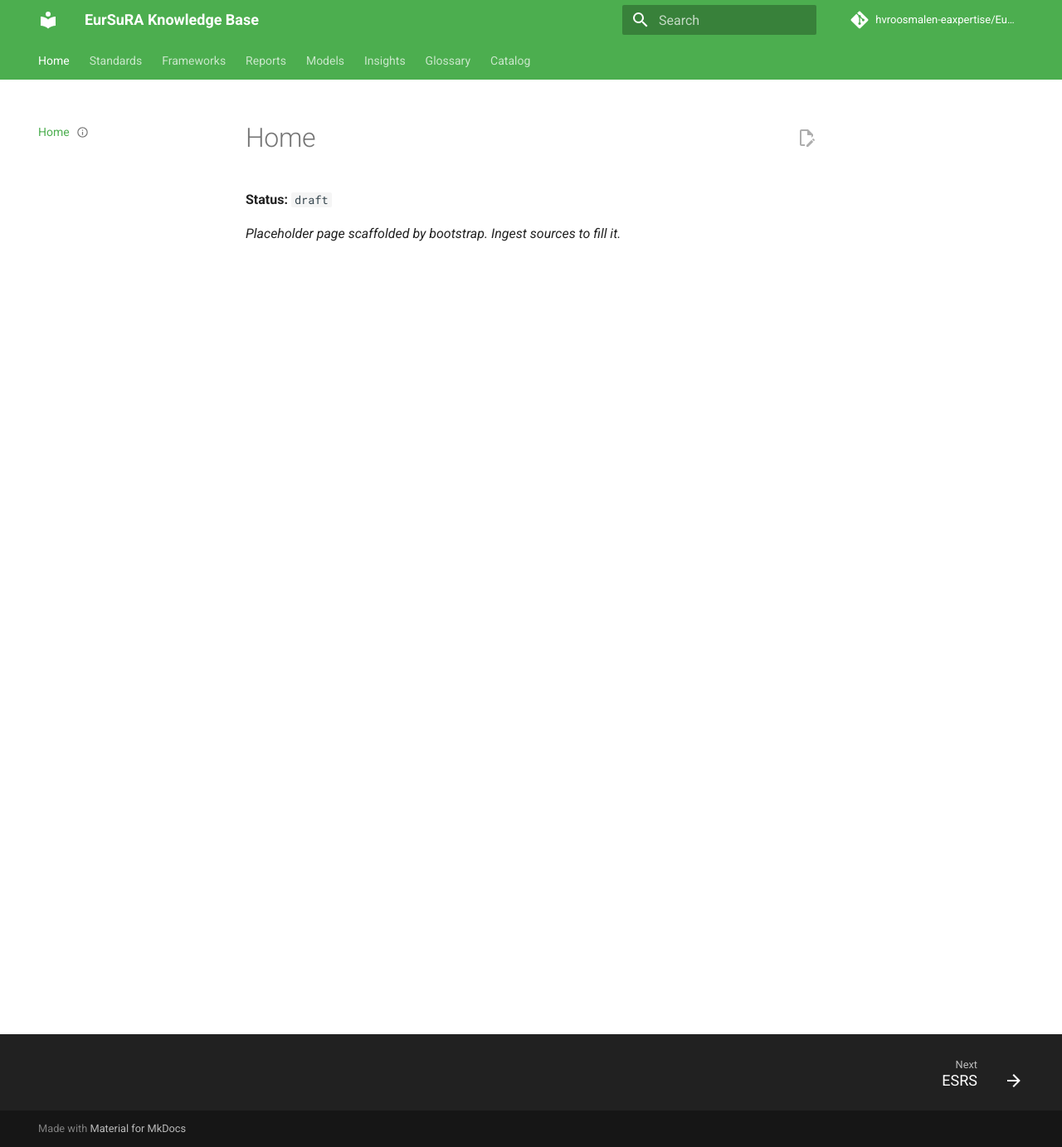
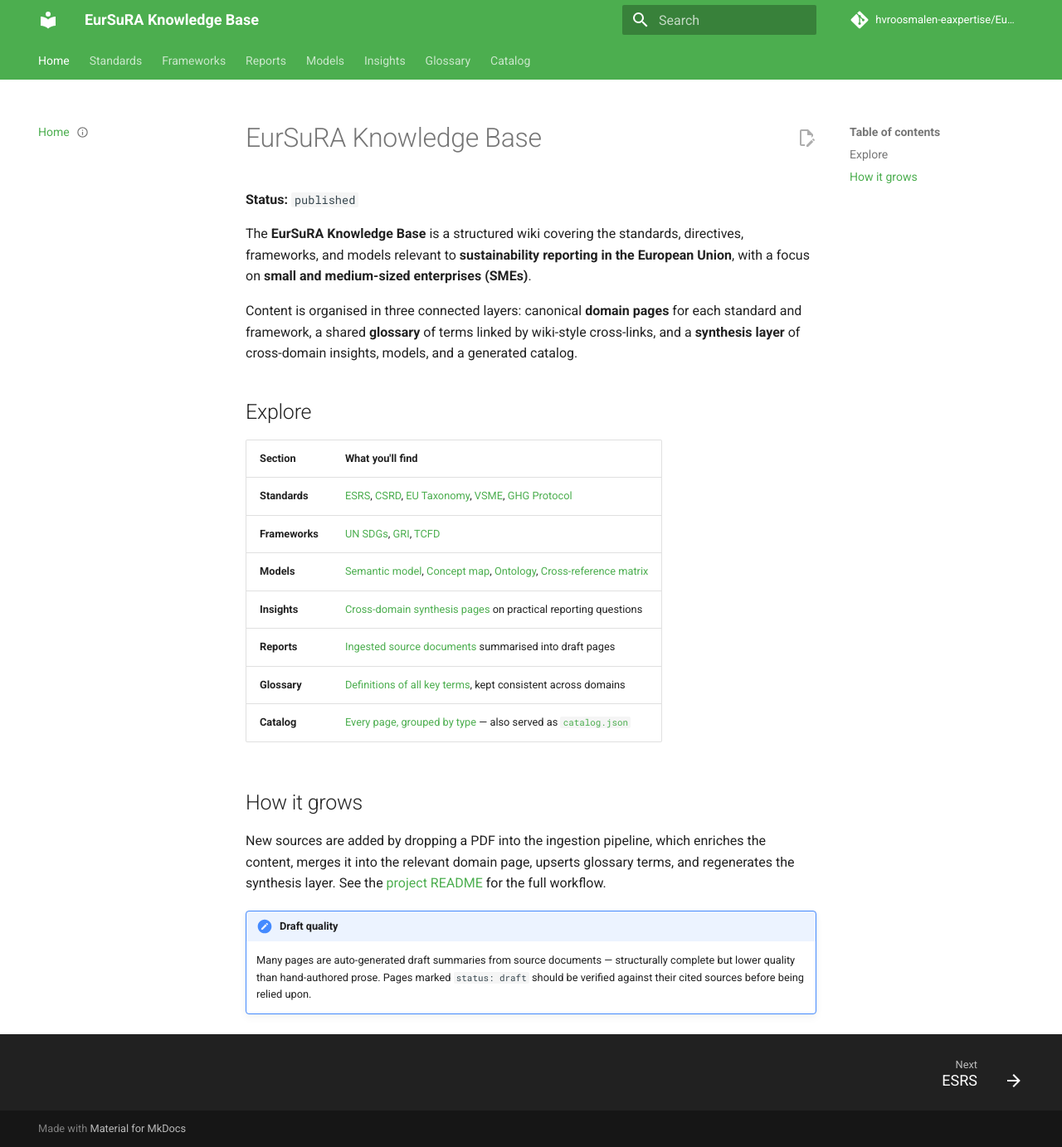
Before and after one commit to hvroosmalen-eaxpertise/EurSuRA-kb, an MkDocs documentation site: the page built from docs/index.md, in a window 1280 px wide and 1383 px high. Shown: the whole window at 83% size. Built offline with MkDocs 1.6.1 and Material for MkDocs 9.7.7, drawn with Linux system fonts in a browser that asks for light colours; comment, search, counter and statistics services are not loaded.

Commit message:
docs: replace bootstrap placeholder landing pages with real content
Fill the home page, the reports/2026 and insights section overviews, and note
the empty reports/2025 section. These index pages are never written by ingest
(only scaffolded as placeholders), so they are authored by hand here.

Co-Authored-By: Claude Opus 4.8 <noreply@anthropic.com>

```diff
--- a/docs/index.md
+++ b/docs/index.md
@@ -1,8 +1,42 @@
 ---
 title: Home
-status: draft
+summary: A structured knowledge base on EU sustainability reporting for SMEs.
+status: published
 ---
 
-# Home
+# EurSuRA Knowledge Base
 
-*Placeholder page scaffolded by bootstrap. Ingest sources to fill it.*
+The **EurSuRA Knowledge Base** is a structured wiki covering the standards,
+directives, frameworks, and models relevant to **sustainability reporting in the
+European Union**, with a focus on **small and medium-sized enterprises (SMEs)**.
+
+Content is organised in three connected layers: canonical **domain pages** for
+each standard and framework, a shared **glossary** of terms linked by
+wiki-style cross-links, and a **synthesis layer** of cross-domain insights,
+models, and a generated catalog.
+
+## Explore
+
+| Section | What you'll find |
+|---|---|
+| **Standards** | [ESRS](standards/esrs/index.md), [CSRD](standards/csrd/index.md), [EU Taxonomy](standards/eu-taxonomy/index.md), [VSME](standards/vsme/index.md), [GHG Protocol](standards/ghg-protocol/index.md) |
+| **Frameworks** | [UN SDGs](frameworks/un-sdgs/index.md), [GRI](frameworks/gri/index.md), [TCFD](frameworks/tcfd/index.md) |
+| **Models** | [Semantic model](models/semantic-model.md), [Concept map](models/concept-map.md), [Ontology](models/ontology.md), [Cross-reference matrix](cross-reference-matrix.md) |
+| **Insights** | [Cross-domain synthesis pages](insights/index.md) on practical reporting questions |
+| **Reports** | [Ingested source documents](reports/2026/index.md) summarised into draft pages |
+| **Glossary** | [Definitions of all key terms](glossary.md), kept consistent across domains |
+| **Catalog** | [Every page, grouped by type](catalog.md) — also served as [`catalog.json`](catalog.json) |
+
+## How it grows
+
+New sources are added by dropping a PDF into the ingestion pipeline, which
+enriches the content, merges it into the relevant domain page, upserts glossary
+terms, and regenerates the synthesis layer. See the
+[project README](https://github.com/hvroosmalen-eaxpertise/EurSuRA-kb#readme)
+for the full workflow.
+
+!!! note "Draft quality"
+    Many pages are auto-generated draft summaries from source documents —
+    structurally complete but lower quality than hand-authored prose. Pages
+    marked `status: draft` should be verified against their cited sources before
+    being relied upon.
```
Also changed, not shown: docs/insights/index.md (+23 -4 lines), docs/reports/2025/index.md (+10 -3 lines), docs/reports/2026/index.md (+17 -4 lines).
